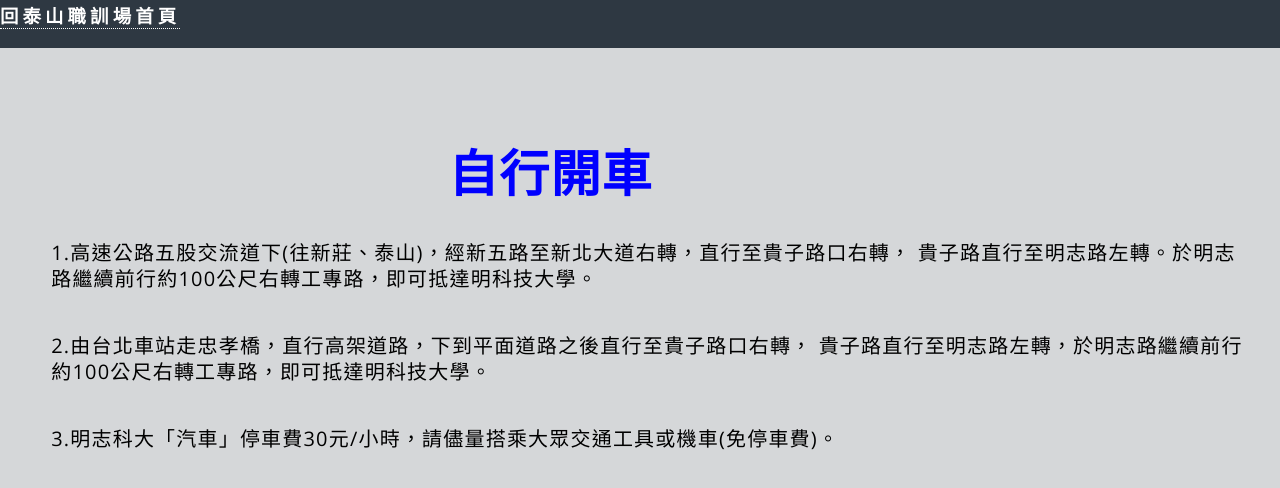
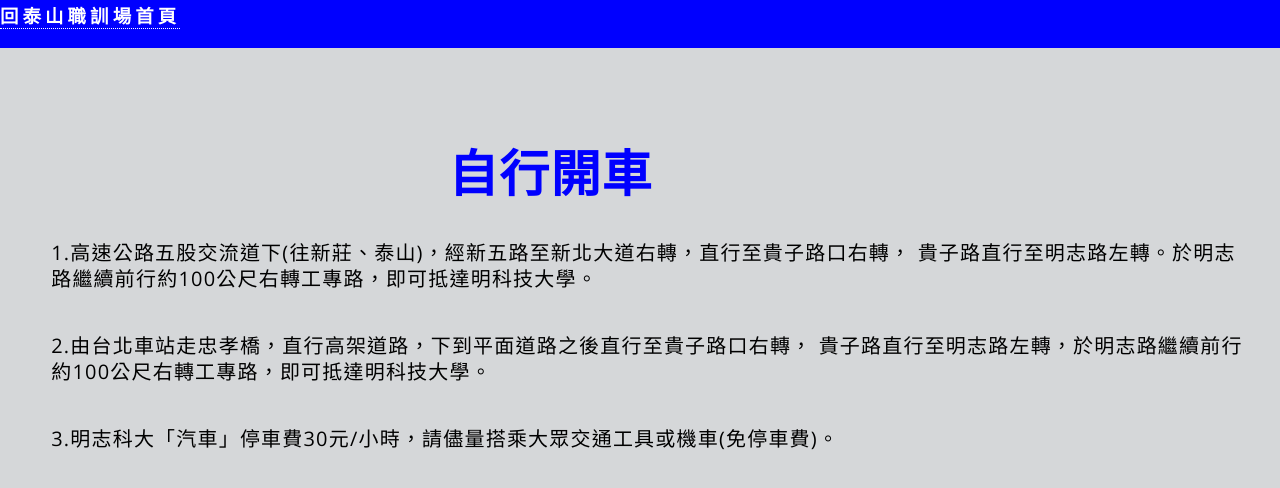
Before and after one commit to elbertlan/09-, a plain HTML site: page driving.html in a window 1280 px wide. Drawn offline with nearby package versions, Linux system fonts and the light colour scheme.

Commit message:
change header color
change 3 sub pages header color form black to blue

```diff
--- a/assets/css/main.css
+++ b/assets/css/main.css
@@ -3432,7 +3432,7 @@ input, select, textarea {
 		-webkit-transition: background-color 0.2s ease;
 		-ms-transition: background-color 0.2s ease;
 		transition: background-color 0.2s ease;
-		background: #2e3842;
+		background: #0000ff;
 		height: 3em;
 		left: 0;
 		line-height: 3em;
```
